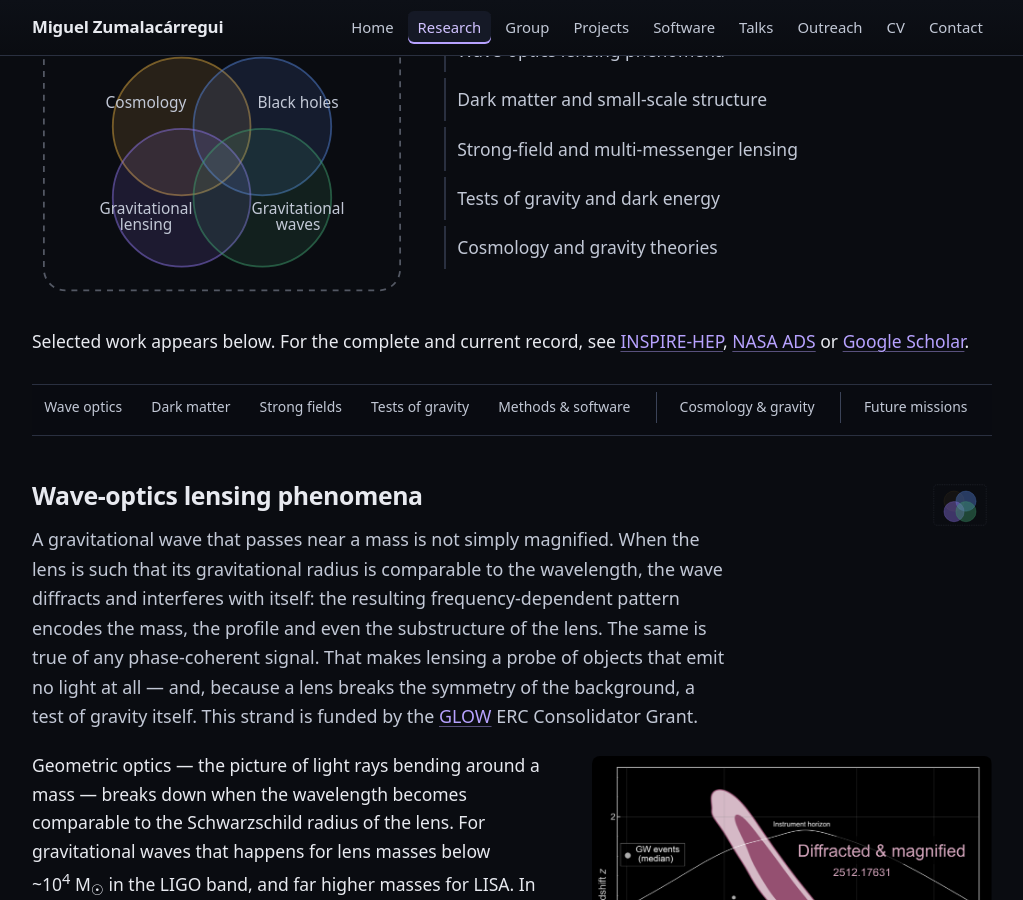
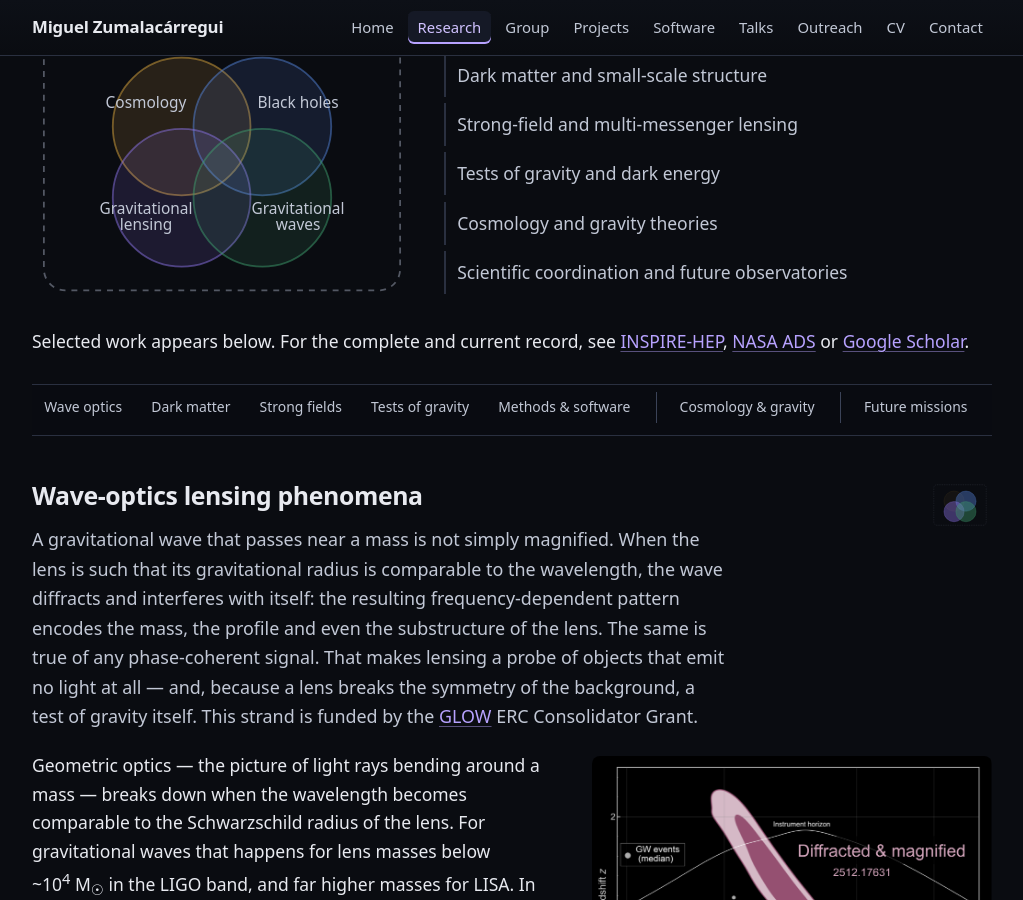
Before and after one commit to miguelzuma/miguelzuma.github.io, a Jekyll site: the page built from research.html, in a window 1280 px wide and 900 px high, scrolled down 511 px. Shown: the whole window, without its empty margins (128-1151 px from the left). Built offline with Jekyll 4.4.1, drawn with Linux system fonts in a browser that asks for light colours; part of the change alters nothing that is shown.

Commit message:
Add future observatories to the rosette, lighting gravitational waves
Legend entry and heading locator both; the strand is community work on
LISA and next-generation detectors, so only the waves circle lights.

Co-Authored-By: Claude Fable 5 <noreply@anthropic.com>
Claude-Session: https://claude.ai/code/session_01E2ZbXszK9qt9svKVxU5Yrt

```diff
--- a/research.html
+++ b/research.html
@@ -50,6 +50,7 @@ sections:
     <li><a href="#strong-field" data-lights="blackholes lensing waves">Strong-field and multi-messenger lensing</a></li>
     <li><a href="#tests-of-gravity" data-lights="frame waves cosmology">Tests of gravity and dark energy</a></li>
     <li><a href="#cosmology" data-lights="frame cosmology">Cosmology and gravity theories</a></li>
+    <li><a href="#leadership" data-lights="waves">Scientific coordination and future observatories</a></li>
   </ul>
 </div>
 
@@ -719,7 +720,7 @@ sections:
   <li><a href="https://www.youtube.com/watch?v=HmfRQPrbp3Y" rel="noopener">Beyond-Horndeski theories</a> — talk at Extended Theories of Gravity, Nordita (2015)</li>
 </ul>
 
-<h2 id="leadership">Scientific coordination and future observatories</h2>
+<h2 id="leadership">{% include venn-glyph.html lit="waves" %}Scientific coordination and future observatories</h2>
 
 <p>
   Present detectors are the beginning of gravitational-wave astronomy. Much of
```
